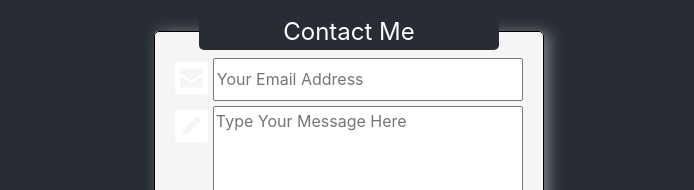
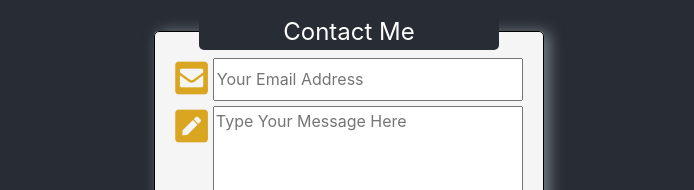
Before and after one commit to Decibullz/porfolio-frontend, a React (Create React App) app: page / in a window 1280 px wide. Shown: the part 349-539 px from the top of the page, without its empty margins (291-985 px from the left). Built offline with nearby package versions, Linux system fonts and the light colour scheme.

Commit message:
adds icon color

```diff
--- a/src/components/Contact/Contact.css
+++ b/src/components/Contact/Contact.css
@@ -54,3 +54,6 @@ button:hover{
     border: 1px solid #282c34;
     box-shadow: 0px 1px 10px #798389;
 }
+.fa-envelope-square,.fa-pen-square{
+  color: goldenrod
+}
```
